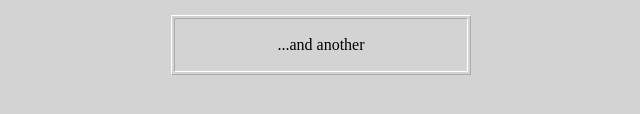
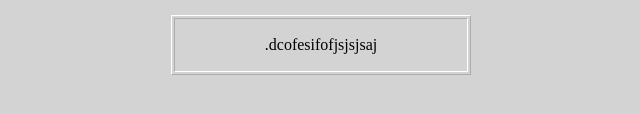
Before and after one commit to samreenbano/html, a plain HTML site: page index.html in a window 1280 px wide. Shown: the part 322-436 px from the top of the page, 319-959 px from the left. Drawn offline with Linux system fonts and the light colour scheme; files that its build step writes are made by us from their sources.

Commit message:
merge issue

```diff
--- a/index.html
+++ b/index.html
@@ -27,7 +27,7 @@
         </table><br />
 <table border="1" width="60%" align="center">
 <tr>
- <td><p>...and another</p></td>
+ <td><p>.dcofesifofjsjsjsaj</p></td>
  </tr>
 </table>
  </div>
```
